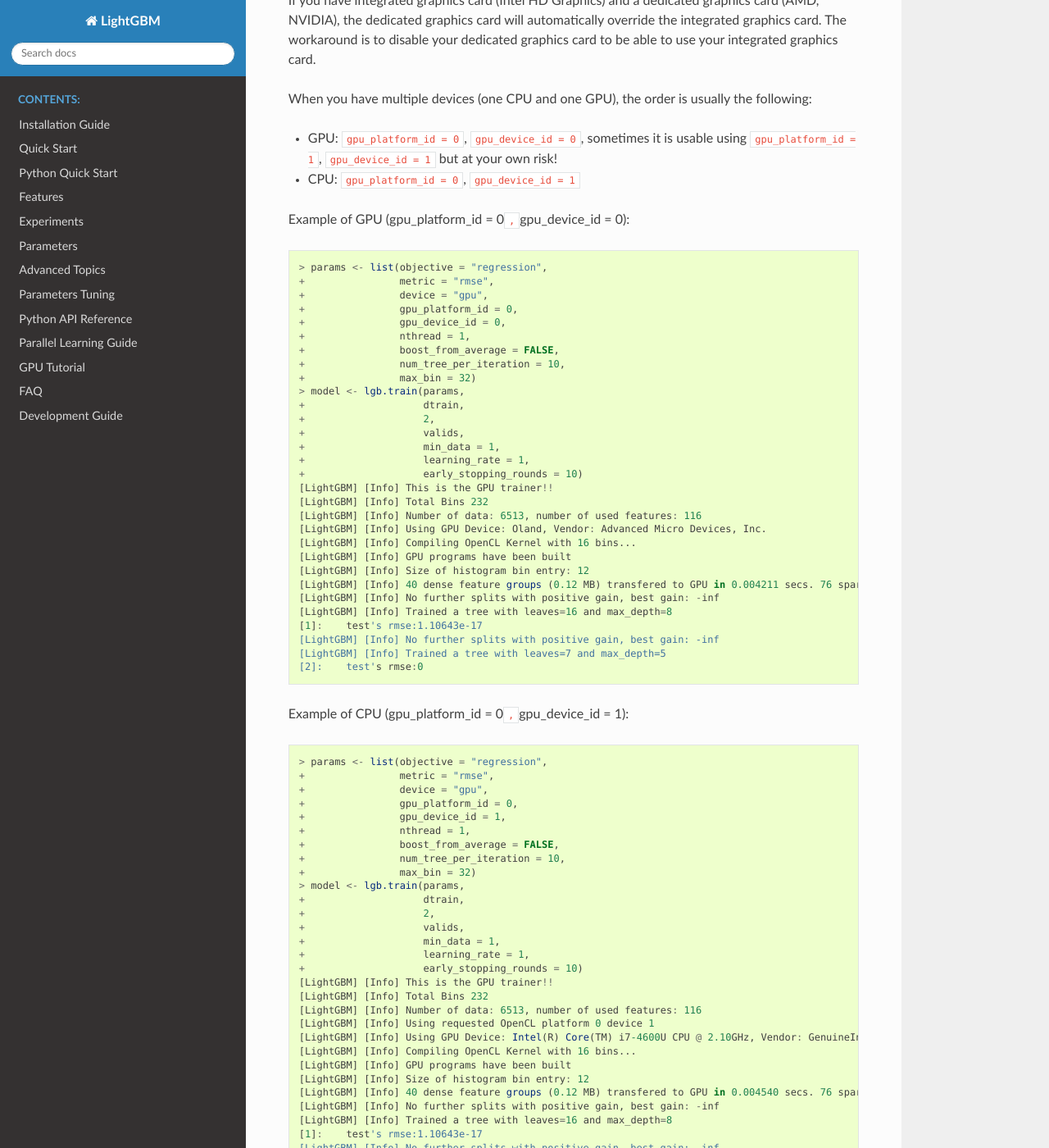
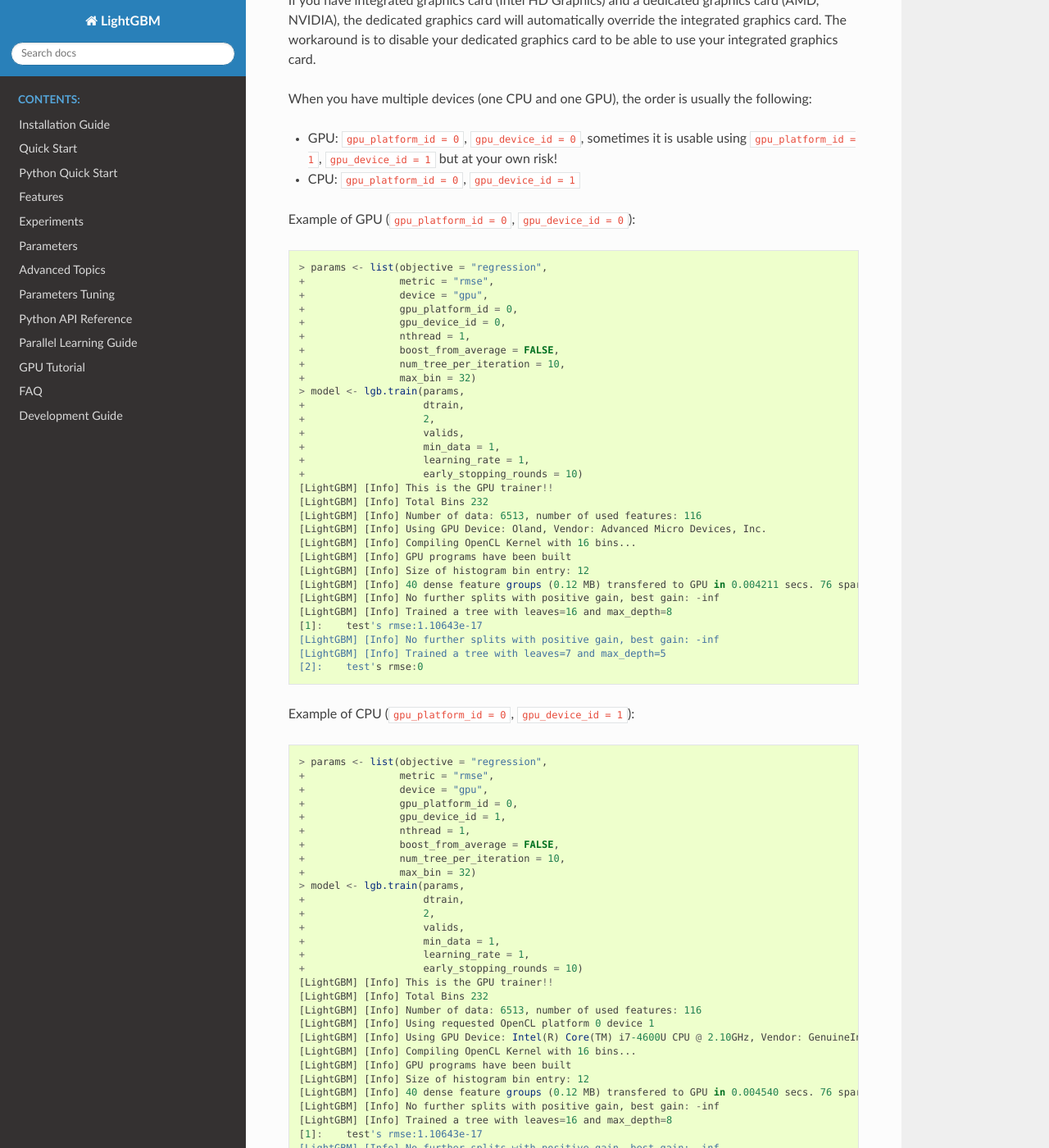
Before and after one commit to microsoft/LightGBM, a Sphinx documentation site: the page built from docs/GPU-Targets.rst, in a window 1280 px wide and 1400 px high, scrolled down 2453 px. Shown: the whole window at 82% size. Built offline with Sphinx 7.4.7 and the Read the Docs theme 2.0.0, drawn with Linux system fonts in a browser that asks for light colours.

Commit message:
fixed markdown

```diff
--- a/docs/GPU-Targets.rst
+++ b/docs/GPU-Targets.rst
@@ -138,7 +138,7 @@ usually the following:
    your own risk!
 -  CPU: ``gpu_platform_id = 0``, ``gpu_device_id = 1``
 
-Example of GPU (gpu\_platform\_id = 0\ ``,``\ gpu\_device\_id = 0):
+Example of GPU (``gpu_platform_id = 0``, ``gpu_device_id = 0``):
 
 .. code:: r
 
@@ -173,7 +173,7 @@ Example of GPU (gpu\_platform\_id = 0\ ``,``\ gpu\_device\_id = 0):
     [LightGBM] [Info] Trained a tree with leaves=7 and max_depth=5
     [2]:    test's rmse:0
 
-Example of CPU (gpu\_platform\_id = 0\ ``,``\ gpu\_device\_id = 1):
+Example of CPU (``gpu_platform_id = 0``, ``gpu_device_id = 1``):
 
 .. code:: r
 
```
Also changed, not shown: docs/GPU-Windows.md (+6 -4 lines).
